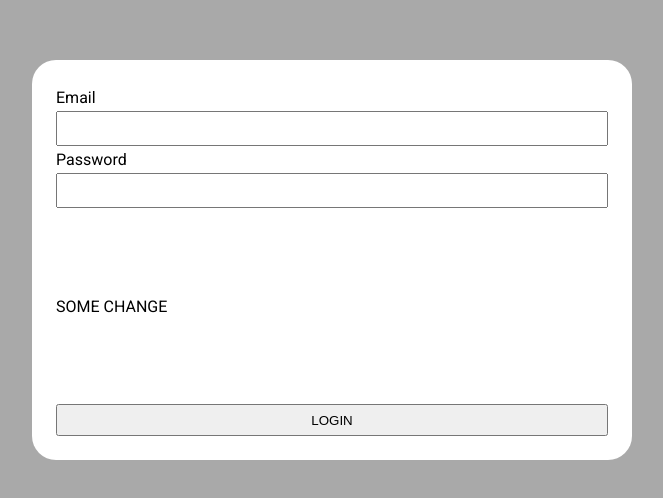
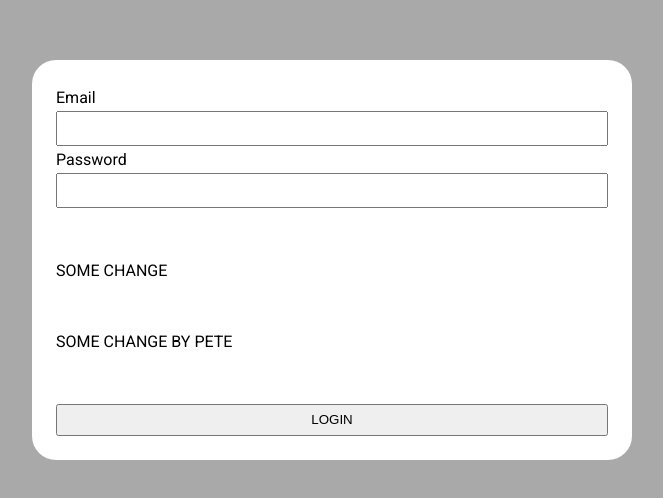
Before and after one commit to DanielSeldura/AppsDev---Portal, a plain HTML site: page index.html in a window 1280 px wide. Shown: the part 140-638 px from the top of the page, without its empty margins (308-971 px from the left). Drawn offline with Linux system fonts and the light colour scheme.

Commit message:
Change 1 by Pete

```diff
--- a/index.html
+++ b/index.html
@@ -20,6 +20,7 @@
                 <input type="password" name="PASSWORD">
             </div>
             <div>SOME CHANGE</div>
+            <div>SOME CHANGE BY PETE</div>
             <button>LOGIN</button>
         </div>
     </div>
```
